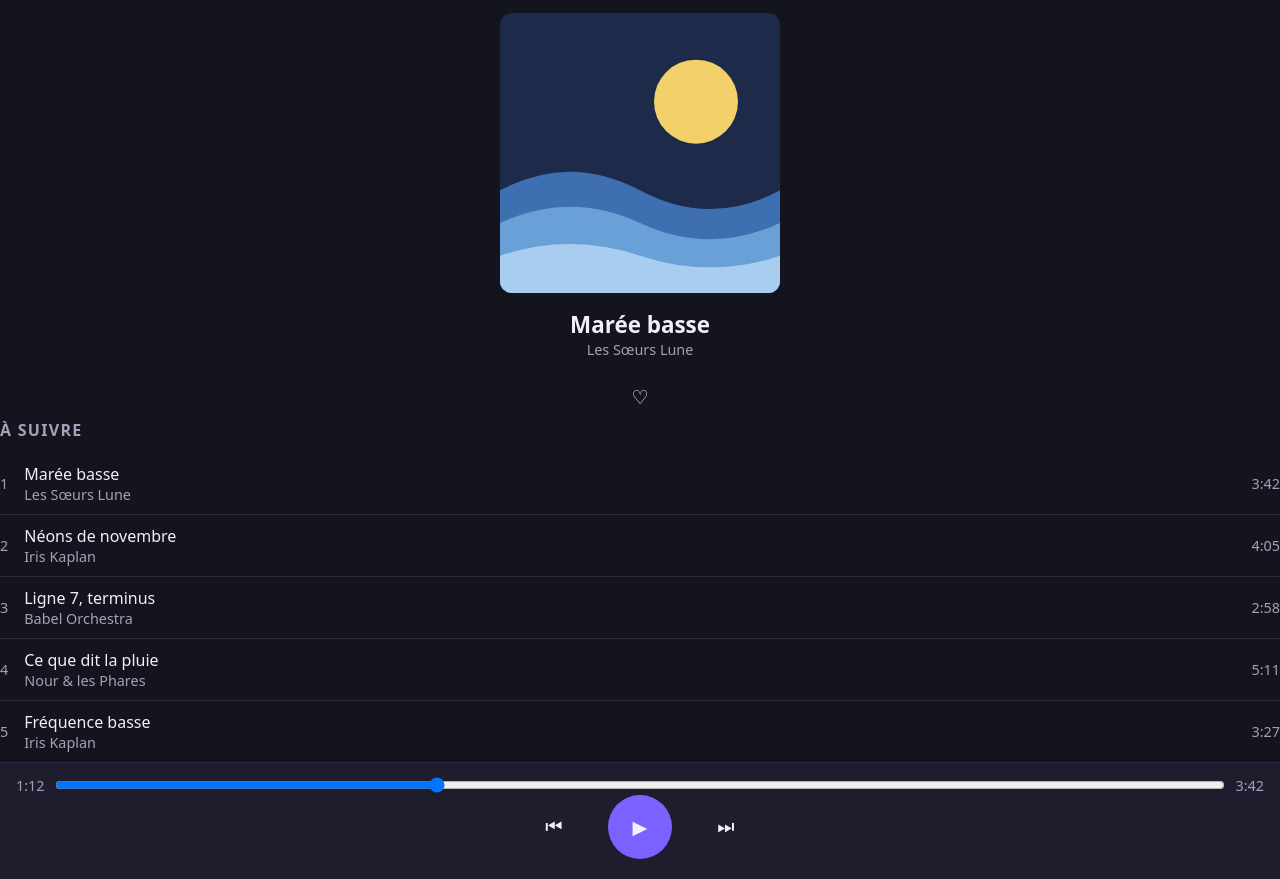
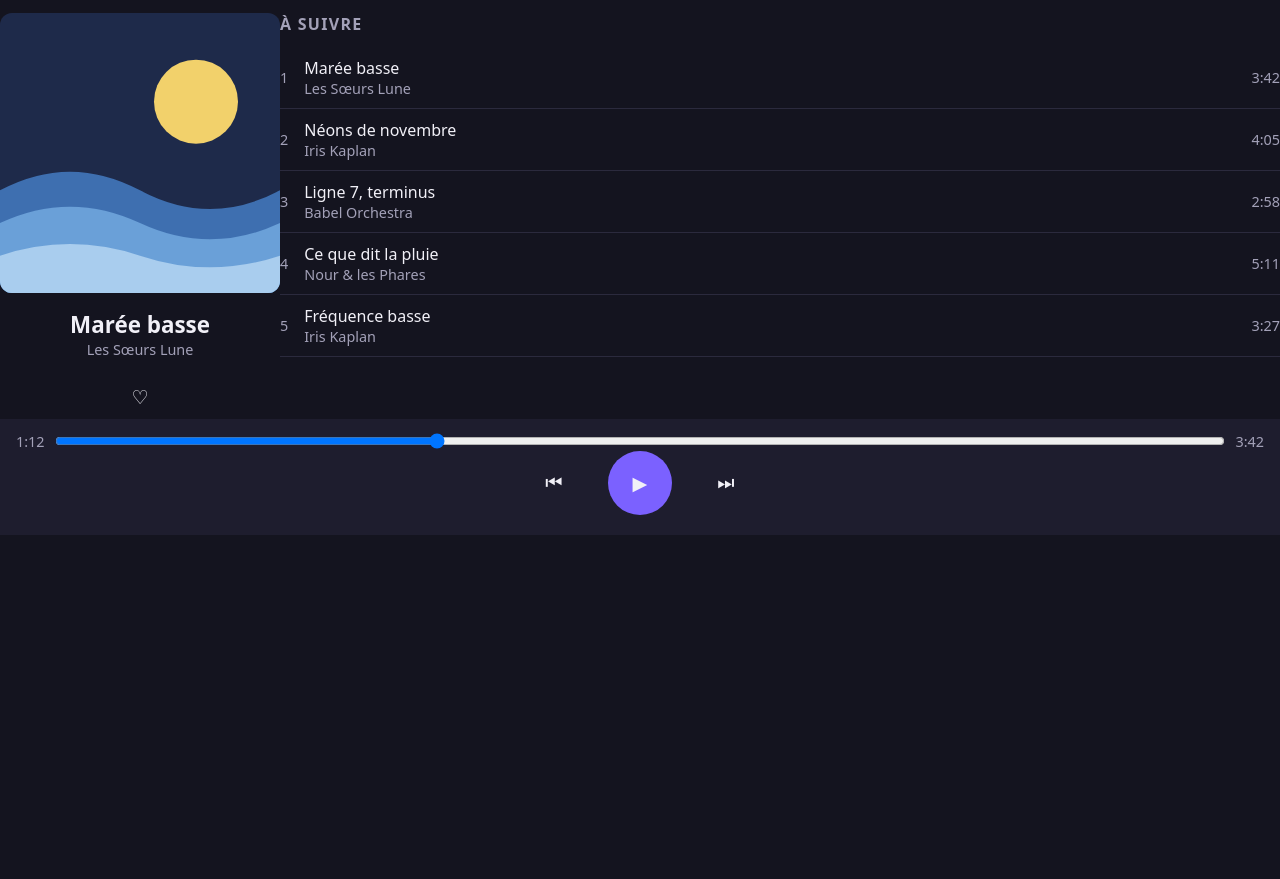
Before and after one commit to mahafouad570-ops/kata-s7, a plain HTML site: page kata-web-6-lecteur-musique-s7/index.html in a window 1280 px wide. Shown: the part 63-942 px from the top of the page. After the commit the page ends 800 px from the top, so only its background shows below. Drawn offline with Linux system fonts and the light colour scheme.

Commit message:
TODO 6 : grand écran avec media query

```diff
--- a/kata-web-6-lecteur-musique-s7/style.css
+++ b/kata-web-6-lecteur-musique-s7/style.css
@@ -164,3 +164,17 @@ h2 {
 
 
 /* ---------- TODO 6 — Grand écran (768px et plus) ---------- */
+.contenu {
+  display: flex;
+  flex-direction: column;
+}
+
+@media (min-width: 768px) {
+  .contenu {
+    flex-direction: row;
+  }
+
+  .playlist {
+    flex-grow: 1;
+  }
+}
```
